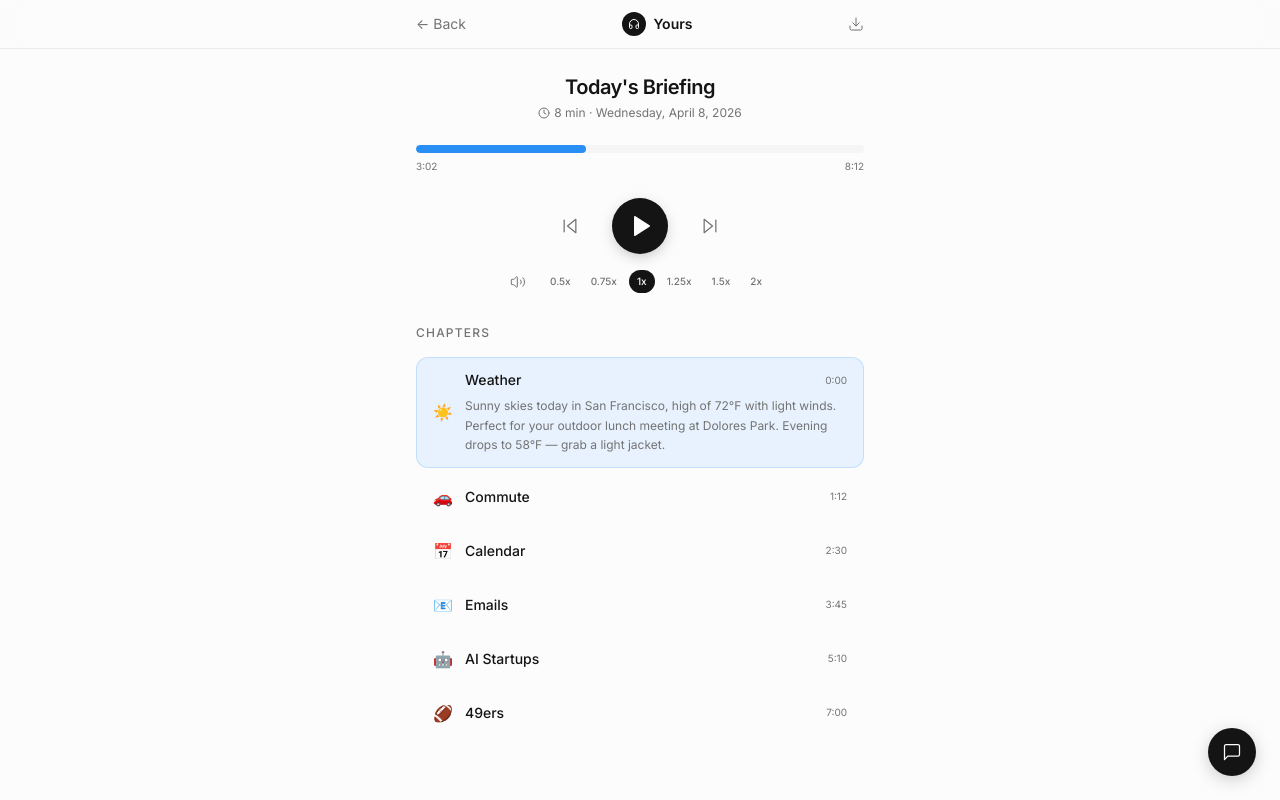
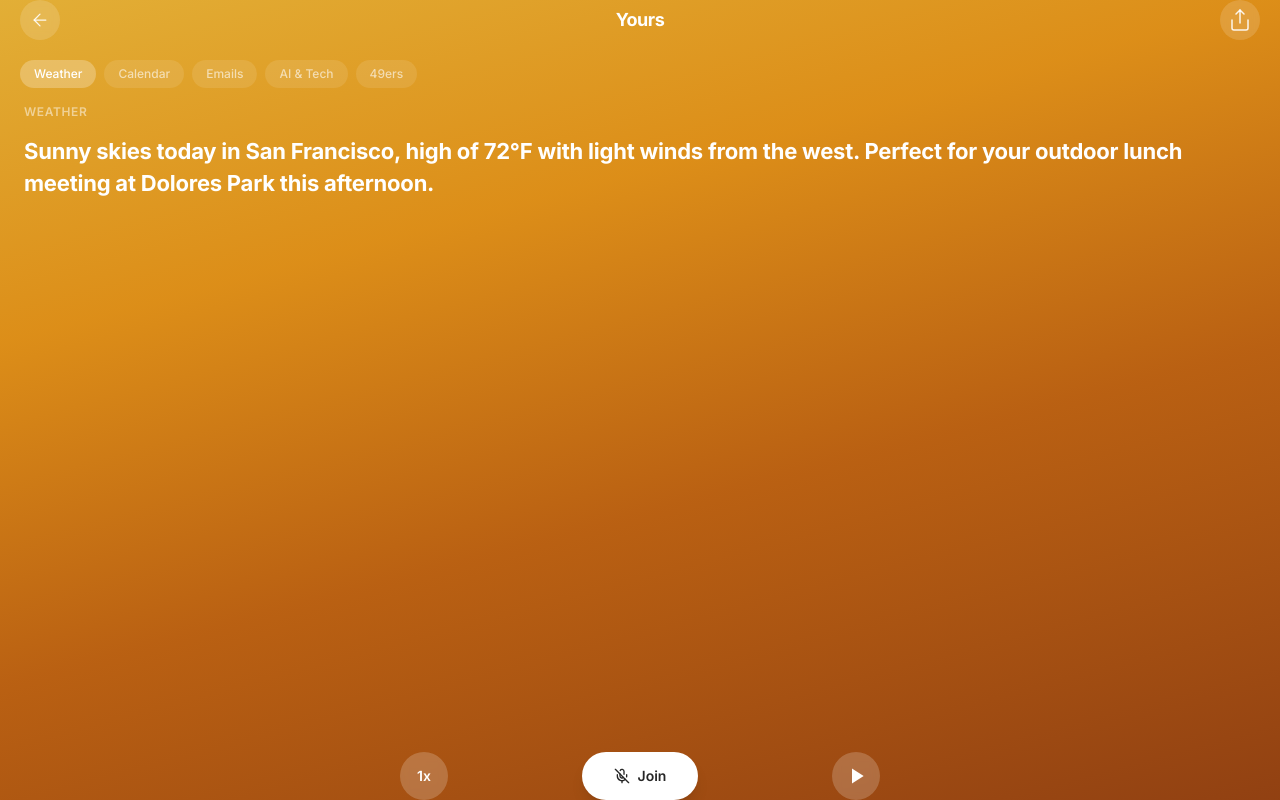
Before and after one commit to 5bcreationary-sudo/yours, a React (Vite) app: page /player/1 in a window 1280 px wide. Built offline with nearby package versions, Linux system fonts and the light colour scheme; the HTML template or start-up script is replaced by a standard one.

Commit message:
Improve UI scaffolding for Yours app
Co-authored-by: 5bcreations <222706660+5bcreations@users.noreply.github.com>

```diff
--- /dev/null
+++ b/src/pages/AppHome.tsx
@@ -0,0 +1,137 @@
+import { useState } from "react";
+import { motion } from "framer-motion";
+import { useNavigate, Link } from "react-router-dom";
+import { useAuth } from "@/hooks/useAuth";
+import { Button } from "@/components/ui/button";
+import { Play, Settings, Clock, Calendar, Headphones, ChevronRight, LogOut, Zap } from "lucide-react";
+
+// Mock briefing history
+const MOCK_HISTORY = [
+  { id: "1", date: "2026-04-12", status: "ready" as const, length: 8, sections: 6 },
+  { id: "2", date: "2026-04-11", status: "ready" as const, length: 7, sections: 5 },
+  { id: "3", date: "2026-04-10", status: "ready" as const, length: 9, sections: 6 },
+];
+
+export default function AppHome() {
+  const navigate = useNavigate();
+  const { user, signOut } = useAuth();
+  const todayBriefing = MOCK_HISTORY[0];
+
+  const handleSignOut = async () => {
+    await signOut();
+    navigate("/");
+  };
+
+  const firstName = user?.full_name?.split(" ")[0] || "there";
+  const now = new Date();
+  const greeting = now.getHours() < 12 ? "Good morning" : now.getHours() < 17 ? "Good afternoon" : "Good evening";
+
+  return (
+    <div className="min-h-screen bg-background">
+      {/* Header */}
+      <div className="sticky top-0 z-20 bg-background/80 backdrop-blur-xl border-b border-border">
+        <div className="max-w-lg mx-auto flex items-center justify-between px-5 h-14">
+          <span className="text-base font-semibold tracking-tight">Yours</span>
+          <div className="flex items-center gap-2">
+            <Button variant="ghost" size="icon" className="h-9 w-9 rounded-full" onClick={() => navigate("/settings")}>
+              <Settings className="h-4 w-4" strokeWidth={1.5} />
+            </Button>
+            <Button variant="ghost" size="icon" className="h-9 w-9 rounded-full" onClick={handleSignOut}>
+              <LogOut className="h-4 w-4" strokeWidth={1.5} />
+            </Button>
+          </div>
+        </div>
+      </div>
+
+      <div className="max-w-lg mx-auto px-5 py-8">
+        {/* Greeting */}
+        <motion.div initial={{ opacity: 0, y: 12 }} animate={{ opacity: 1, y: 0 }} className="mb-8">
+          <h1 className="text-2xl font-bold tracking-tight">{greeting}, {firstName}</h1>
+          <p className="text-sm text-muted-foreground mt-1">
+            {new Date().toLocaleDateString("en-US", { weekday: "long", month: "long", day: "numeric" })}
+          </p>
+        </motion.div>
+
+        {/* Today's briefing CTA */}
+        <motion.div
+          initial={{ opacity: 0, y: 16 }}
+          animate={{ opacity: 1, y: 0 }}
+          transition={{ delay: 0.1 }}
+          className="yours-warm-gradient rounded-2xl p-6 mb-8 shadow-lg"
+        >
+          <div className="flex items-start justify-between mb-4">
+            <div>
+              <p className="text-white/60 text-xs font-medium tracking-wider uppercase">Today's Briefing</p>
+              <p className="text-white text-lg font-bold mt-1">Ready to listen</p>
+            </div>
+            <div className="flex items-center gap-1.5 text-white/70 text-xs">
+              <Clock className="h-3.5 w-3.5" />
+              {todayBriefing.length} min
+            </div>
+          </div>
+          <div className="flex items-center gap-2 text-white/70 text-xs mb-5">
+            <Calendar className="h-3.5 w-3.5" />
+            {todayBriefing.sections} sections · Weather, Calendar, News, and more
+          </div>
+          <Button
+            onClick={() => navigate(`/b/${todayBriefing.id}`)}
+            className="w-full h-11 rounded-xl bg-white hover:bg-white/90 text-neutral-900 font-semibold"
+          >
+            <Play className="h-4 w-4 mr-2" fill="currentColor" /> Play briefing
+          </Button>
+        </motion.div>
+
+        {/* Quick actions */}
+        <motion.div
+          initial={{ opacity: 0, y: 16 }}
+          animate={{ opacity: 1, y: 0 }}
+          transition={{ delay: 0.2 }}
+          className="grid grid-cols-2 gap-3 mb-8"
+        >
+          <button
+            onClick={() => navigate("/b/demo")}
+            className="p-4 rounded-xl border border-border bg-card hover:shadow-md transition-shadow text-left"
+          >
+            <Zap className="h-5 w-5 mb-2" strokeWidth={1.5} />
+            <p className="text-sm font-medium">DeepCast</p>
+            <p className="text-xs text-muted-foreground">Custom episode on any topic</p>
+          </button>
+          <button
+            onClick={() => navigate("/settings")}
+            className="p-4 rounded-xl border border-border bg-card hover:shadow-md transition-shadow text-left"
+          >
+            <Headphones className="h-5 w-5 mb-2" strokeWidth={1.5} />
+            <p className="text-sm font-medium">Preferences</p>
+            <p className="text-xs text-muted-foreground">Adjust your briefing</p>
+          </button>
+        </motion.div>
+
+        {/* History */}
+        <motion.div
+          initial={{ opacity: 0, y: 16 }}
+          animate={{ opacity: 1, y: 0 }}
+          transition={{ delay: 0.3 }}
+        >
+          <h2 className="text-sm font-semibold mb-3">Recent briefings</h2>
+          <div className="space-y-2">
+            {MOCK_HISTORY.map(b => (
+              <button
+                key={b.id}
+                onClick={() => navigate(`/b/${b.id}`)}
+                className="w-full flex items-center justify-between p-4 rounded-xl border border-border bg-card hover:shadow-sm transition-shadow text-left"
+              >
+                <div>
+                  <p className="text-sm font-medium">
+                    {new Date(b.date).toLocaleDateString("en-US", { weekday: "short", month: "short", day: "numeric" })}
+                  </p>
+                  <p className="text-xs text-muted-foreground">{b.length} min · {b.sections} sections</p>
+                </div>
+                <ChevronRight className="h-4 w-4 text-muted-foreground" />
+              </button>
+            ))}
+          </div>
+        </motion.div>
+      </div>
+    </div>
+  );
+}
--- a/src/pages/Player.tsx
+++ b/src/pages/Player.tsx
@@ -1,186 +1,177 @@
 import { useState } from "react";
 import { motion } from "framer-motion";
-import { Headphones, Play, Pause, SkipBack, SkipForward, Volume2, Download, MessageSquare, ChevronDown, Clock } from "lucide-react";
-import { Link } from "react-router-dom";
+import { useParams, Link } from "react-router-dom";
+import { ArrowLeft, Share, MicOff, Pause, Play } from "lucide-react";
+import type { BriefingSection } from "@/types/database";
 
-const chapters = [
-  { emoji: "☀️", label: "Weather", time: "0:00", duration: "1:12", text: "Sunny skies today in San Francisco, high of 72°F with light winds. Perfect for your outdoor lunch meeting at Dolores Park. Evening drops to 58°F — grab a light jacket." },
-  { emoji: "🚗", label: "Commute", time: "1:12", duration: "1:18", text: "22 minutes via 101 this morning — light traffic. There's construction on Market St so take Mission instead if heading downtown. Leave by 8:15 to make your 9am." },
-  { emoji: "📅", label: "Calendar", time: "2:30", duration: "1:15", text: "Three meetings today. 10am design review with the product team — they'll want to see the new mockups. 1pm investor call with Sequoia — prep your Q1 metrics. 3pm team standup." },
-  { emoji: "📧", label: "Emails", time: "3:45", duration: "1:25", text: "Two important emails overnight. Your CEO sent board deck feedback — mostly positive, wants to adjust the TAM slide. And a partnership proposal from Acme Corp worth reviewing." },
-  { emoji: "🤖", label: "AI Startups", time: "5:10", duration: "1:50", text: "Big day in AI. OpenAI announced GPT-5 turbo with 2x context window. Anthropic closed another $2B round. Y Combinator's latest batch had 12 AI-native startups — three in your space." },
-  { emoji: "🏈", label: "49ers", time: "7:00", duration: "1:12", text: "The 49ers signed wide receiver from the draft yesterday. Preseason kicks off in 3 weeks. Brock Purdy's throwing arm is looking sharp in OTAs according to beat reporters." },
+// Mock briefing data
+const MOCK_SECTIONS: BriefingSection[] = [
+  {
+    id: "1", briefing_id: "demo", type: "weather", title: "Weather",
+    summary: "Sunny skies today in San Francisco, high of 72°F with light winds from the west. Perfect for your outdoor lunch meeting at Dolores Park this afternoon.",
+    card_payload: null, order: 0, duration_minutes: 1,
+  },
+  {
+    id: "2", briefing_id: "demo", type: "calendar", title: "Calendar",
+    summary: "You have three meetings today:",
+    card_payload: {
+      items: [
+        "10:00 AM — Design review with the product team. They'll want to see the new mockups you've been working on.",
+        "1:00 PM — Investor call with Sequoia. Prep your Q1 metrics and growth chart before this one.",
+        "3:00 PM — Team standup. Quick sync, should be under 15 minutes.",
+      ],
+    },
+    order: 1, duration_minutes: 1.5,
+  },
+  {
+    id: "3", briefing_id: "demo", type: "emails", title: "Emails",
+    summary: "Two important emails overnight:",
+    card_payload: {
+      items: [
+        "Your CEO sent board deck feedback — mostly positive, wants to adjust the TAM slide and add a competitive landscape section.",
+        "A partnership proposal from Acme Corp arrived. Looks worth reviewing — they're offering co-marketing for Q2.",
+      ],
+    },
+    order: 2, duration_minutes: 1.5,
+  },
+  {
+    id: "4", briefing_id: "demo", type: "news", title: "AI & Tech",
+    summary: "Big day in artificial intelligence:",
+    card_payload: {
+      items: [
+        "OpenAI announced GPT-5 turbo with a 2x context window and significantly improved reasoning capabilities.",
+        "Anthropic closed another $2B funding round, bringing their total valuation to $28 billion.",
+        "Y Combinator's latest batch had 12 AI-native startups — three are building in your space.",
+      ],
+    },
+    order: 3, duration_minutes: 2,
+  },
+  {
+    id: "5", briefing_id: "demo", type: "sports", title: "49ers",
+    summary: "NFL news:",
+    card_payload: {
+      items: [
+        "The 49ers signed a new wide receiver from the draft yesterday. Preseason kicks off in 3 weeks.",
+        "Brock Purdy's throwing arm is looking sharp in OTAs according to beat reporters covering Santa Clara.",
+      ],
+    },
+    order: 4, duration_minutes: 1,
+  },
 ];
 
 export default function Player() {
+  const { briefingId } = useParams();
   const [isPlaying, setIsPlaying] = useState(false);
-  const [activeChapter, setActiveChapter] = useState(0);
-  const [progress, setProgress] = useState(38);
   const [speed, setSpeed] = useState(1);
-  const [showChat, setShowChat] = useState(false);
+  const [activeSectionIndex, setActiveSectionIndex] = useState(0);
+  const speeds = [1, 1.25, 1.5, 2];
 
-  const speeds = [0.5, 0.75, 1, 1.25, 1.5, 2];
+  const cycleSpeed = () => {
+    const idx = speeds.indexOf(speed);
+    setSpeed(speeds[(idx + 1) % speeds.length]);
+  };
+
+  const sections = MOCK_SECTIONS;
+  const activeSection = sections[activeSectionIndex];
 
   return (
-    <div className="min-h-screen bg-background">
-      {/* Header */}
-      <div className="sticky top-0 z-20 bg-background/80 backdrop-blur-xl border-b border-border">
-        <div className="max-w-[480px] mx-auto flex items-center justify-between px-4 py-3">
-          <Link to="/dashboard" className="text-sm text-muted-foreground hover:text-primary-app transition-colors">
-            ← Back
-          </Link>
-          <div className="flex items-center gap-2">
-            <div className="h-6 w-6 rounded-full bg-foreground flex items-center justify-center">
-              <Headphones className="h-3 w-3 text-background" strokeWidth={2} />
-            </div>
-            <span className="text-sm font-semibold text-primary-app">Yours</span>
-          </div>
-          <button className="text-muted-foreground hover:text-primary-app transition-colors">
-            <Download className="h-4 w-4" strokeWidth={1.5} />
-          </button>
+    <div className="min-h-screen yours-warm-gradient flex flex-col">
+      {/* Top bar */}
+      <div className="flex items-center justify-between px-5 pt-[env(safe-area-inset-top,12px)] pb-3 pt-5">
+        <Link
+          to="/app"
+          className="h-10 w-10 rounded-full bg-white/15 backdrop-blur-sm flex items-center justify-center"
+        >
+          <ArrowLeft className="h-5 w-5 text-white/90" strokeWidth={1.5} />
+        </Link>
+        <h1 className="text-white text-lg font-bold tracking-tight">Yours</h1>
+        <button className="h-10 w-10 rounded-full bg-white/15 backdrop-blur-sm flex items-center justify-center">
+          <Share className="h-4.5 w-4.5 text-white/90" strokeWidth={1.5} />
+        </button>
+      </div>
+
+      {/* Section tabs */}
+      <div className="px-5 pt-2 pb-4">
+        <div className="flex gap-2 overflow-x-auto no-scrollbar">
+          {sections.map((s, i) => (
+            <button
+              key={s.id}
+              onClick={() => setActiveSectionIndex(i)}
+              className={`shrink-0 px-3.5 py-1.5 rounded-full text-xs font-medium transition-all ${
+                i === activeSectionIndex
+                  ? "bg-white/25 text-white"
+                  : "bg-white/10 text-white/60 hover:text-white/80"
+              }`}
+            >
+              {s.title}
+            </button>
+          ))}
         </div>
       </div>
 
-      <div className="max-w-[480px] mx-auto px-4 py-6">
-        {/* Title */}
+      {/* Main content area — scrollable */}
+      <div className="flex-1 overflow-y-auto px-6 pb-32">
         <motion.div
+          key={activeSectionIndex}
           initial={{ opacity: 0, y: 12 }}
           animate={{ opacity: 1, y: 0 }}
-          className="text-center mb-6"
+          transition={{ duration: 0.3 }}
         >
-          <h1 className="text-xl font-semibold tracking-tight text-primary-app">Today's Briefing</h1>
-          <p className="text-xs text-muted-foreground mt-1 flex items-center justify-center gap-1">
-            <Clock className="h-3 w-3" /> 8 min · Wednesday, April 8, 2026
+          {/* Section title */}
+          <p className="text-white/50 text-xs font-semibold tracking-wider uppercase mb-4">
+            {activeSection.title}
           </p>
+
+          {/* Summary text — large, bold, readable */}
+          <p className="text-white text-[22px] font-bold leading-[1.45] tracking-[-0.01em] mb-6">
+            {activeSection.summary}
+          </p>
+
+          {/* Card items as bullet points */}
+          {activeSection.card_payload?.items && (
+            <div className="space-y-5">
+              {(activeSection.card_payload.items as string[]).map((item, i) => (
+                <div key={i} className="flex items-start gap-3">
+                  <span className="mt-2 shrink-0 h-3 w-3 rounded-full border-2 border-white/40" />
+                  <p className="text-white/85 text-[17px] font-medium leading-[1.5]">
+                    {item}
+                  </p>
+                </div>
+              ))}
+            </div>
+          )}
         </motion.div>
+      </div>
 
-        {/* Waveform / Progress */}
-        <div className="mb-2">
-          <div className="h-2 w-full bg-accent rounded-full overflow-hidden cursor-pointer" onClick={(e) => {
-            const rect = e.currentTarget.getBoundingClientRect();
-            setProgress(((e.clientX - rect.left) / rect.width) * 100);
-          }}>
-            <motion.div
-              className="h-full bg-[hsl(var(--blue-accent))] rounded-full"
-              style={{ width: `${progress}%` }}
-            />
-          </div>
-          <div className="flex justify-between mt-1.5">
-            <span className="text-[10px] text-muted-foreground">3:02</span>
-            <span className="text-[10px] text-muted-foreground">8:12</span>
-          </div>
-        </div>
+      {/* Bottom fixed controls */}
+      <div className="fixed bottom-0 left-0 right-0 pb-[env(safe-area-inset-bottom,20px)] pb-6 pt-4 px-6">
+        <div className="yours-warm-gradient" />
+        <div className="flex items-center justify-between max-w-[480px] mx-auto relative">
+          {/* Speed button */}
+          <button
+            onClick={cycleSpeed}
+            className="h-12 w-12 rounded-full bg-white/20 backdrop-blur-sm flex items-center justify-center"
+          >
+            <span className="text-white text-sm font-semibold">{speed}x</span>
+          </button>
 
-        {/* Controls */}
-        <div className="flex items-center justify-center gap-8 py-4">
-          <button className="text-muted-foreground hover:text-primary-app transition-colors">
-            <SkipBack className="h-5 w-5" strokeWidth={1.5} />
+          {/* Center Join button */}
+          <button className="h-12 px-8 rounded-full bg-white flex items-center gap-2 shadow-lg">
+            <MicOff className="h-4 w-4 text-neutral-800" strokeWidth={2} />
+            <span className="text-neutral-800 text-sm font-semibold">Join</span>
           </button>
+
+          {/* Play/Pause button */}
           <button
             onClick={() => setIsPlaying(!isPlaying)}
-            className="h-14 w-14 rounded-full bg-foreground flex items-center justify-center shadow-[0_4px_16px_-4px_rgba(0,0,0,0.3)] hover:shadow-[0_6px_20px_-4px_rgba(0,0,0,0.4)] transition-shadow"
+            className="h-12 w-12 rounded-full bg-white/20 backdrop-blur-sm flex items-center justify-center"
           >
             {isPlaying ? (
-              <Pause className="h-6 w-6 text-background" fill="currentColor" />
+              <Pause className="h-5 w-5 text-white" fill="white" strokeWidth={0} />
             ) : (
-              <Play className="h-6 w-6 text-background ml-0.5" fill="currentColor" />
+              <Play className="h-5 w-5 text-white ml-0.5" fill="white" strokeWidth={0} />
             )}
           </button>
-          <button className="text-muted-foreground hover:text-primary-app transition-colors">
-            <SkipForward className="h-5 w-5" strokeWidth={1.5} />
-          </button>
-        </div>
-
-        {/* Speed & Volume */}
-        <div className="flex items-center justify-center gap-4 mb-8">
-          <button className="text-muted-foreground hover:text-primary-app transition-colors">
-            <Volume2 className="h-4 w-4" strokeWidth={1.5} />
-          </button>
-          <div className="flex items-center gap-1">
-            {speeds.map((s) => (
-              <button
-                key={s}
-                onClick={() => setSpeed(s)}
-                className={`px-2 py-1 rounded-lg text-[10px] font-medium transition-all ${
-                  speed === s
-                    ? "bg-foreground text-background"
-                    : "text-muted-foreground hover:bg-accent"
-                }`}
-              >
-                {s}x
-              </button>
-            ))}
-          </div>
-        </div>
-
-        {/* Chapters */}
-        <div className="space-y-1">
-          <h2 className="text-xs font-medium text-muted-foreground uppercase tracking-widest mb-3">Chapters</h2>
-          {chapters.map((ch, i) => (
-            <motion.button
-              key={ch.label}
-              initial={{ opacity: 0, y: 8 }}
-              animate={{ opacity: 1, y: 0 }}
-              transition={{ delay: i * 0.05 }}
-              onClick={() => setActiveChapter(i)}
-              className={`w-full text-left rounded-xl px-4 py-3 transition-all ${
-                i === activeChapter
-                  ? "bg-[hsl(var(--blue-accent-light))] border border-[hsl(var(--blue-accent)/0.2)]"
-                  : "hover:bg-accent border border-transparent"
-              }`}
-            >
-              <div className="flex items-center gap-3">
-                <span className="text-base shrink-0">{ch.emoji}</span>
-                <div className="flex-1 min-w-0">
-                  <div className="flex items-center justify-between">
-                    <span className="text-sm font-medium text-primary-app">{ch.label}</span>
-                    <span className="text-[10px] text-muted-foreground">{ch.time}</span>
-                  </div>
-                  {i === activeChapter && (
-                    <motion.p
-                      initial={{ opacity: 0, height: 0 }}
-                      animate={{ opacity: 1, height: "auto" }}
-                      className="text-xs text-muted-foreground leading-relaxed mt-1.5"
-                    >
-                      {ch.text}
-                    </motion.p>
-                  )}
-                </div>
-              </div>
-            </motion.button>
-          ))}
-        </div>
-
-        {/* Chat bubble */}
-        <div className="fixed bottom-6 right-6 z-30">
-          <button
-            onClick={() => setShowChat(!showChat)}
-            className="h-12 w-12 rounded-full bg-foreground text-background flex items-center justify-center shadow-[0_4px_20px_-4px_rgba(0,0,0,0.3)] hover:shadow-[0_6px_24px_-4px_rgba(0,0,0,0.4)] transition-shadow"
-          >
-            <MessageSquare className="h-5 w-5" strokeWidth={1.5} />
-          </button>
-
-          {showChat && (
-            <motion.div
-              initial={{ opacity: 0, y: 10, scale: 0.95 }}
-              animate={{ opacity: 1, y: 0, scale: 1 }}
-              className="absolute bottom-16 right-0 w-[320px] rounded-2xl border border-border bg-card shadow-[0_8px_40px_-8px_rgba(0,0,0,0.2)] overflow-hidden"
-            >
-              <div className="px-4 py-3 border-b border-border flex items-center justify-between">
-                <span className="text-sm font-medium text-primary-app">Ask about this briefing</span>
-                <button onClick={() => setShowChat(false)}>
-                  <ChevronDown className="h-4 w-4 text-muted-foreground" />
-                </button>
-              </div>
-              <div className="p-4 min-h-[160px] flex items-end">
-                <input
-                  type="text"
-                  placeholder="e.g. Tell me more about the Anthropic raise..."
-                  className="w-full rounded-xl border border-border bg-accent px-4 py-2.5 text-sm text-primary-app placeholder:text-muted-foreground focus:outline-none focus:ring-2 focus:ring-[hsl(var(--blue-accent))] transition-all"
-                />
-              </div>
-            </motion.div>
-          )}
         </div>
       </div>
     </div>
```
